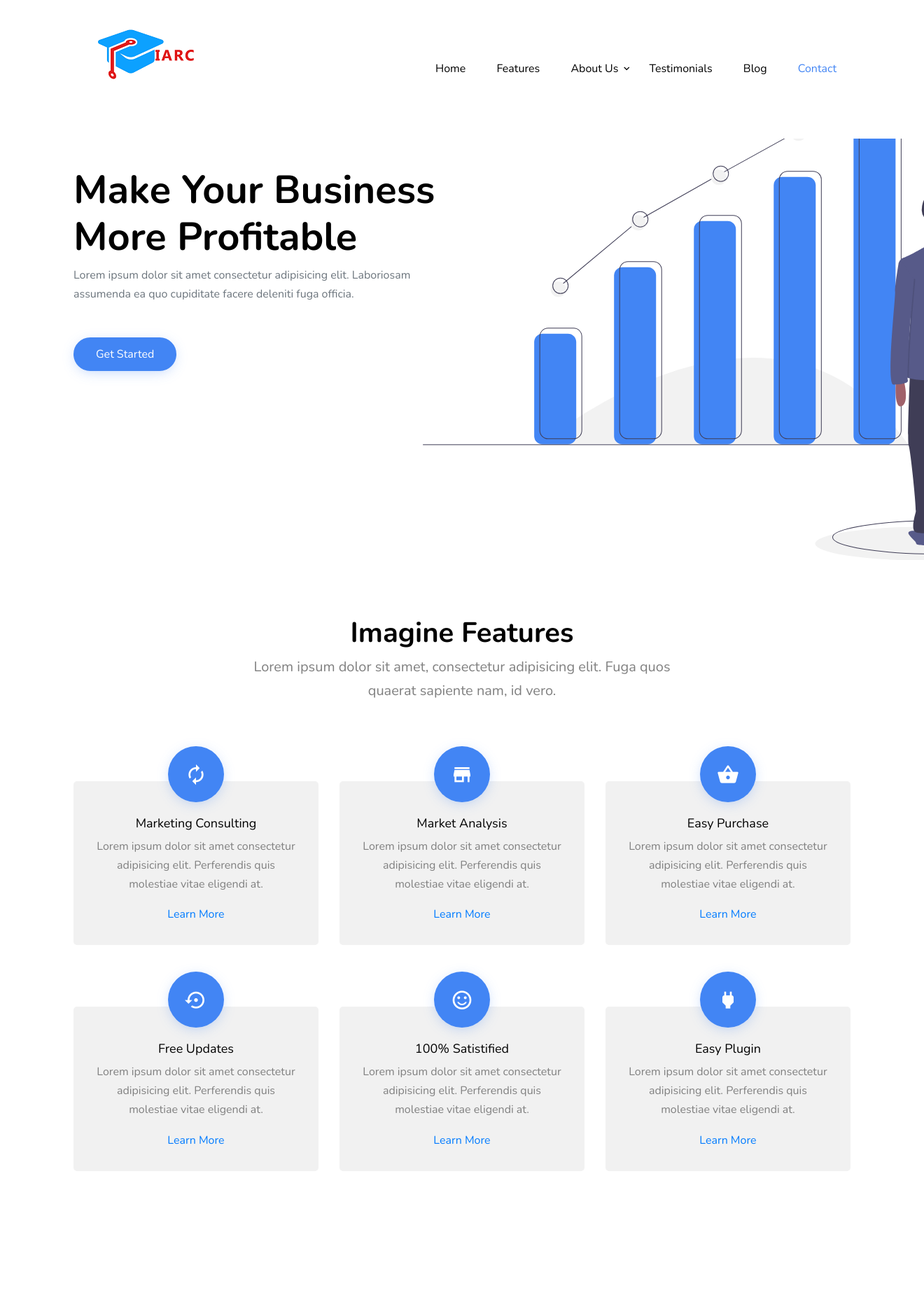
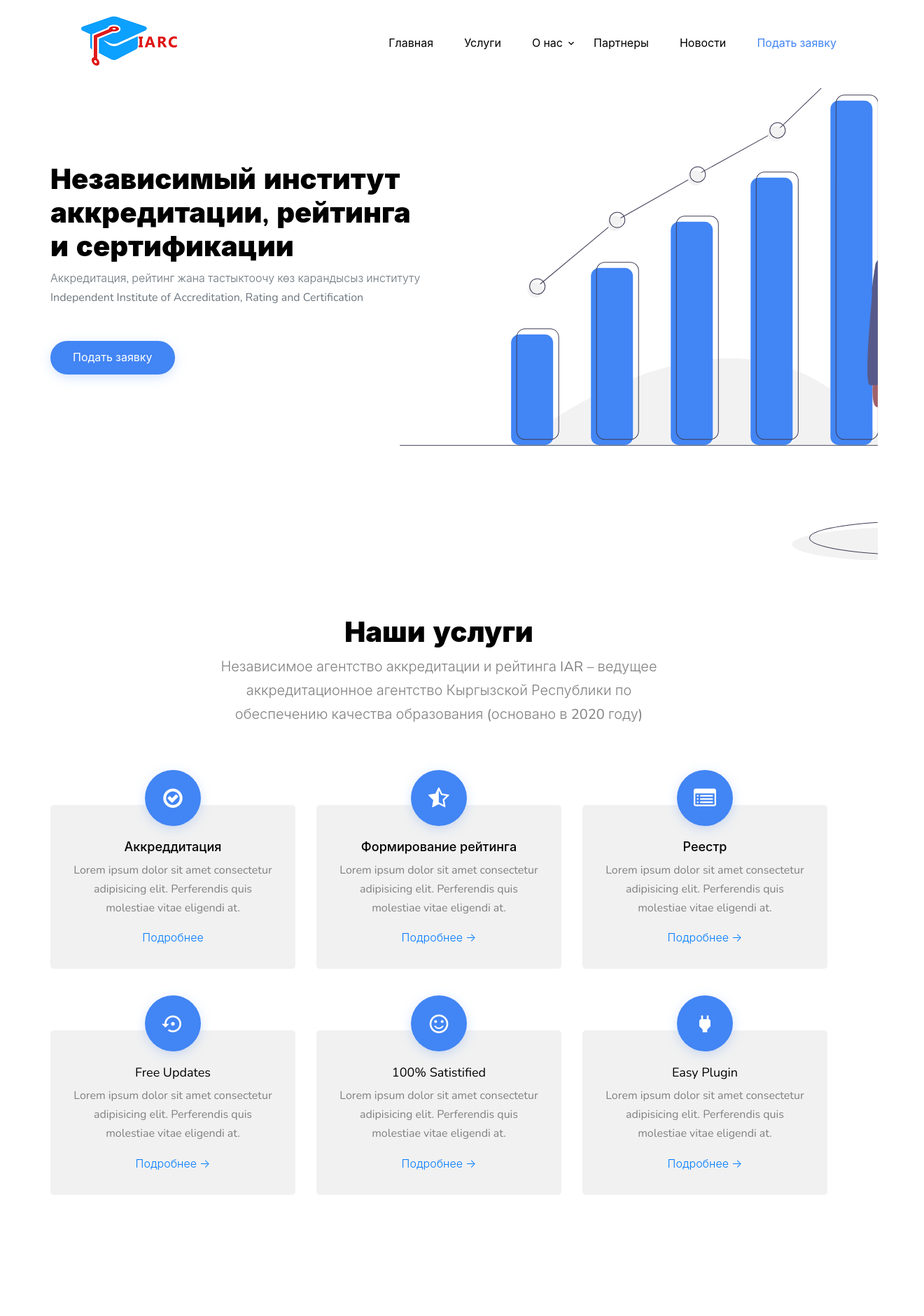
Before and after one commit to Nurlan1/ranking, a Django app: page / in a window 1320 px wide. Shown: the top 1880 px of the page at 70% size. Run offline with Django 3.2, Linux system fonts and the light colour scheme; some libraries are stand-ins or nearby versions; some web fonts are replaced.

Commit message:
index.html first commit

```diff
--- a/ranking/templates/index.html
+++ b/ranking/templates/index.html
@@ -1,11 +1,13 @@
 <!DOCTYPE html>
 <html lang="en">
   <head>
-    <title>imagine &mdash; Onepage Template by Colorlib</title>
+    {% load static %}
+    <title>IARC &mdash; </title>
+    <link rel="shortcut icon" href="{% static 'images/logo_title.png' %}" type="image/x-icon">
     <meta charset="utf-8">
     <meta name="viewport" content="width=device-width, initial-scale=1, shrink-to-fit=no">
     <link href="https://fonts.googleapis.com/css?family=Nunito:300,400,700" rel="stylesheet">
-    {% load static %}
+
     <link rel="stylesheet" href="{% static 'fonts/icomoon/style.css' %}">
 
     <link rel="stylesheet" href="{% static 'css/bootstrap.min.css' %}">
@@ -25,7 +27,7 @@
     <link rel="stylesheet" href="{% static 'css/style.css' %}">
 
   </head>
-  <body data-spy="scroll" data-target=".site-navbar-target" data-offset="300">
+  <body data-spy="scroll" data-target=".site-navbar-target" data-offset="300" style="width: 95%">
 
 
 <!--  <div id="overlayer"></div>-->
@@ -47,23 +49,23 @@
     </div>
 
 
-    <header class="site-navbar py-4 js-sticky-header site-navbar-target" role="banner">
+    <header class="site-navbar py-4 js-sticky-header site-navbar-target" role="banner" style="marging-bottom:30px; width: 100%">
 
       <div class="container">
         <div class="row align-items-center">
 
           <div class="col-6 col-md-3 col-xl-4  d-block">
-            <img src="{% static 'images/logo.png' %}" class="mb-0 site-logo"><a href="index.html" class="text-black h2 mb-0"> </a></img>
+            <img src="{% static 'images/logo.png' %}" class="mb-0 site-logo"><a href="index.html" class="text-black h2 mb-0" style="width:20px"> </a></img>
           </div>
 
           <div class="col-12 col-md-9 col-xl-8 main-menu">
             <nav class="site-navigation position-relative text-right" role="navigation">
 
               <ul class="site-menu main-menu js-clone-nav mr-auto d-none d-lg-block ml-0 pl-0">
-                <li><a href="#home-section" class="nav-link">Home</a></li>
-                <li><a href="#features-section" class="nav-link">Features</a></li>
+                <li><a href="#home-section" class="nav-link">Главная</a></li>
+                <li><a href="#features-section" class="nav-link">Услуги</a></li>
                 <li class="has-children">
-                  <a href="#about-section" class="nav-link">About Us</a>
+                  <a href="#about-section" class="nav-link">О нас</a>
                   <ul class="dropdown arrow-top">
                     <li><a href="#" target="_blank" class="nav-link"><span class="text-primary">More Free Templates</span></a></li>
                     <li><a href="#our-team-section" class="nav-link">Our Team</a></li>
@@ -77,9 +79,9 @@
                     </li>
                   </ul>
                 </li>
-                <li><a href="#testimonials-section" class="nav-link">Testimonials</a></li>
-                <li><a href="#blog-section" class="nav-link">Blog</a></li>
-                <li><a href="#contact-section" class="nav-link">Contact</a></li>
+                <li><a href="#testimonials-section" class="nav-link">Партнеры</a></li>
+                <li><a href="#blog-section" class="nav-link">Новости</a></li>
+                <li><a href="#contact-section" class="nav-link ">Подать заявку</a></li>
               </ul>
             </nav>
           </div>
@@ -103,10 +105,12 @@
 
             <div class="row mb-4" data-aos="fade-up" data-aos-delay="200">
               <div class="col-lg-6 mr-auto">
-                <h1>Make Your Business More Profitable</h1>
-                <p class="mb-5">Lorem ipsum dolor sit amet consectetur adipisicing elit. Laboriosam assumenda ea quo cupiditate facere deleniti fuga officia.</p>
+                <h2 class="section-title"">Независимый институт аккредитации, рейтинга и сертификации</h2>
+                <p class="mb-5">
+Аккредитация, рейтинг жана тастыктоочу көз карандысыз институту
+Independent Institute of Accreditation, Rating and Certification</p>
                 <div>
-                  <a href="#" class="btn btn-primary mr-2 mb-2">Get Started</a>
+                  <a href="#contact-section" class="btn btn-primary mr-2 mb-2">Подать заявку</a>
                 </div>
               </div>
 
@@ -123,8 +127,8 @@
       <div class="container">
         <div class="row mb-5 justify-content-center text-center"  data-aos="fade-up">
           <div class="col-7 text-center  mb-5">
-            <h2 class="section-title">Imagine Features</h2>
-            <p class="lead">Lorem ipsum dolor sit amet, consectetur adipisicing elit. Fuga quos quaerat sapiente nam, id vero.</p>
+            <h2 class="section-title">Наши услуги</h2>
+            <p class="lead">Независимое агентство аккредитации и рейтинга IAR – ведущее аккредитационное агентство Кыргызской Республики по обеспечению качества образования (основано в 2020 году)</p>
           </div>
         </div>
         <div class="row align-items-stretch">
@@ -132,12 +136,12 @@
 
             <div class="unit-4 d-block">
               <div class="unit-4-icon mb-3">
-                <span class="icon-wrap"><span class="text-primary icon-autorenew"></span></span>
+                <span class="icon-wrap"><span class="text-primary icon-check-circle-o"></span></span>
               </div>
               <div>
-                <h3>Marketing Consulting</h3>
+                <h3>Аккреддитация</h3>
                 <p>Lorem ipsum dolor sit amet consectetur adipisicing elit. Perferendis quis molestiae vitae eligendi at.</p>
-                <p><a href="#">Learn More</a></p>
+                <p><a href="#">Подробнее</a></p>
               </div>
             </div>
 
@@ -146,24 +150,24 @@
 
             <div class="unit-4 d-block">
               <div class="unit-4-icon mb-3">
-                <span class="icon-wrap"><span class="text-primary icon-store_mall_directory"></span></span>
+                <span class="icon-wrap"><span class="text-primary icon-star-half-full"></span></span>
               </div>
               <div>
-                <h3>Market Analysis</h3>
+                <h3>Формирование рейтинга</h3>
                 <p>Lorem ipsum dolor sit amet consectetur adipisicing elit. Perferendis quis molestiae vitae eligendi at.</p>
-                <p><a href="#">Learn More</a></p>
+                <p><a href="#">Подробнее →</a></p>
               </div>
             </div>
           </div>
           <div class="col-md-6 col-lg-4 mb-4 mb-lg-4" data-aos="fade-up"  data-aos-delay="200">
             <div class="unit-4 d-block">
               <div class="unit-4-icon mb-3">
-                <span class="icon-wrap"><span class="text-primary icon-shopping_basket"></span></span>
+                <span class="icon-wrap"><span class="text-primary icon-list-alt"></span></span>
               </div>
               <div>
-                <h3>Easy Purchase</h3>
+                <h3>Реестр</h3>
                 <p>Lorem ipsum dolor sit amet consectetur adipisicing elit. Perferendis quis molestiae vitae eligendi at.</p>
-                <p><a href="#">Learn More</a></p>
+                <p><a href="#">Подробнее →</a></p>
               </div>
             </div>
           </div>
@@ -177,7 +181,7 @@
               <div>
                 <h3>Free Updates</h3>
                 <p>Lorem ipsum dolor sit amet consectetur adipisicing elit. Perferendis quis molestiae vitae eligendi at.</p>
-                <p><a href="#">Learn More</a></p>
+                <p><a href="#">Подробнее →</a></p>
               </div>
             </div>
           </div>
@@ -190,7 +194,7 @@
               <div>
                 <h3>100% Satistified</h3>
                 <p>Lorem ipsum dolor sit amet consectetur adipisicing elit. Perferendis quis molestiae vitae eligendi at.</p>
-                <p><a href="#">Learn More</a></p>
+                <p><a href="#">Подробнее →</a></p>
               </div>
             </div>
 
@@ -205,7 +209,7 @@
               <div>
                 <h3>Easy Plugin</h3>
                 <p>Lorem ipsum dolor sit amet consectetur adipisicing elit. Perferendis quis molestiae vitae eligendi at.</p>
-                <p><a href="#">Learn More</a></p>
+                <p><a href="#">Подробнее →</a></p>
               </div>
             </div>
           </div>
@@ -319,7 +323,7 @@
       <div class="container">
         <div class="row mb-5">
           <div class="col-12 text-center">
-            <h2 class="section-title mb-3">About Us</h2>
+            <h2 class="section-title mb-3">О нас</h2>
           </div>
         </div>
         <div class="row mb-5">
@@ -327,14 +331,14 @@
             <img src="images/undraw_bookmarks_r6up.svg" alt="Image" class="img-fluid">
           </div>
           <div class="col-lg-5 ml-auto pl-lg-5">
-            <h2 class="text-black mb-4 h3 font-weight-bold">Our Mission</h2>
-            <p class="mb-4">Eos cumque optio dolores excepturi rerum temporibus magni recusandae eveniet, totam omnis consectetur maxime quibusdam expedita dolorem dolor nobis dicta labore quaerat esse magnam unde, aperiam delectus! At maiores, itaque.</p>
+            <h2 class="text-black mb-4 h3 font-weight-bold">Наша задача</h2>
+            <p class="mb-4">Независимое агентство аккредитации и рейтинга НААР/IAAR – ведущее международное аккредитационное агентство по обеспечению качества образования (основано в 2011 году)</p>
             <ul class="ul-check mb-5 list-unstyled success">
-              <li>Laborum enim quasi at modi</li>
-              <li>Ad at tempore</li>
-              <li>Labore quaerat esse</li>
+              <li>Аккредитация</li>
+              <li>Формирование рейтинга</li>
+              <li>Постмониторинг</li>
             </ul>
-            <p><a href="#" class="btn btn-primary">Learn More</a></p>
+            <p><a href="#" class="btn btn-primary">Подробнее...</a></p>
           </div>
         </div>
 
@@ -472,7 +476,7 @@
       <div class="container">
         <div class="row mb-5">
           <div class="col-12 text-center">
-            <h2 class="section-title mb-3">Testimonials</h2>
+            <h2 class="section-title mb-3">Партнеры</h2>
           </div>
         </div>
       </div>
@@ -544,7 +548,7 @@
       <div class="container">
         <div class="row mb-5">
           <div class="col-12 text-center">
-            <h2 class="section-title mb-3">Blog Posts</h2>
+            <h2 class="section-title mb-3">Новости</h2>
           </div>
         </div>
 
@@ -585,7 +589,7 @@
       <div class="container">
         <div class="row mb-5">
           <div class="col-12 text-center">
-            <h2 class="section-title mb-3 text-white">Contact Us</h2>
+            <h2 class="section-title mb-3 text-white">Оставьте заявку</h2>
           </div>
         </div>
         <div class="row justify-content-center">
@@ -595,45 +599,46 @@
 
             <form action="#" class="p-5 bg-white">
 
-              <h2 class="h4 text-black mb-5">Contact Form</h2>
+              <h2 class="h4 text-black mb-5">Форма заявки</h2>
 
               <div class="row form-group">
+                <div class="col-md-6">
+                  <label class="text-black" for="lname">Фамилия</label>
+                  <input type="text" id="lname" class="form-control rounded-0">
+                </div>
                 <div class="col-md-6 mb-3 mb-md-0">
-                  <label class="text-black" for="fname">First Name</label>
+
+                  <label class="text-black" for="fname">Имя</label>
                   <input type="text" id="fname" class="form-control rounded-0">
-                </div>
-                <div class="col-md-6">
-                  <label class="text-black" for="lname">Last Name</label>
-                  <input type="text" id="lname" class="form-control rounded-0">
                 </div>
               </div>
 
               <div class="row form-group">
 
                 <div class="col-md-12">
-                  <label class="text-black" for="email">Email</label>
-                  <input type="email" id="email" class="form-control rounded-0">
+                  <label class="text-black" for="email">Эл.адрес</label>
+                  <input type="email" id="email" class="form-control rounded-0" placeholder="example@mail.com">
                 </div>
               </div>
 
               <div class="row form-group">
 
                 <div class="col-md-12">
-                  <label class="text-black" for="subject">Subject</label>
-                  <input type="subject" id="subject" class="form-control rounded-0">
+                  <label class="text-black" for="subject">Предмет</label>
+                  <input type="subject" id="subject" class="form-control rounded-0"  >
                 </div>
               </div>
 
               <div class="row form-group">
                 <div class="col-md-12">
-                  <label class="text-black" for="message">Message</label>
-                  <textarea name="message" id="message" cols="30" rows="7" class="form-control rounded-0" placeholder="Leave your message here..."></textarea>
+                  <label class="text-black" for="message">Текст</label>
+                  <textarea name="message" id="message" cols="30" rows="7" class="form-control rounded-0" placeholder="Ваше текст"></textarea>
                 </div>
               </div>
 
               <div class="row form-group">
                 <div class="col-md-12">
-                  <input type="submit" value="Send Message" class="btn btn-primary mr-2 mb-2">
+                  <input type="submit" value="Подтвердить" class="btn btn-primary mr-2 mb-2">
                 </div>
               </div>
 
@@ -647,9 +652,17 @@
     </div>
 
     <div class="footer py-5 text-center">
-      <div class="container">
-        <div class="row mb-5">
-          <div class="col-12">
+      <div class="container"style="display: inline-flex; align-content: space-between"  >
+
+      <p>
+        Контакты:
+                <br>Адрес: Кыргызская Республика, г. Бишкек,
+                <br> ул. Курманжан Датка, 207.
+				<br>E-mail: <a class="mail" href="mailto:iarc.institute@gmail.com"> iarc.institute@gmail.com </a>
+				<br>Тел: <a href="tel:+996551779422">+996551779422</a>
+			</p>
+        <div class="row mb-5" style="margin: 0 auto; padding-top: 50px">
+          <div class="col-12" >
             <p class="mb-0">
               <a href="#" class="p-3"><span class="icon-facebook"></span></a>
               <a href="#" class="p-3"><span class="icon-twitter"></span></a>
@@ -659,16 +672,21 @@
             </p>
           </div>
         </div>
-        <div class="row">
-          <div class="col-md-12">
+
+        <iframe  src="https://www.google.com/maps/embed?pb=!1m18!1m12!1m3!1d2922.398516605417!2d74.62976191547376!3d42.90663557915391!2m3!1f0!2f0!3f0!3m2!1i1024!2i768!4f13.1!3m3!1m2!1s0x389eb8292e059ef9%3A0x9b0d0398504f0798!2zMjA3INGD0LsuINCa0YPRgNC80LDQvdC20LDQvSDQlNCw0YLQutCwLCDQkdC40YjQutC10Lo!5e0!3m2!1sru!2skg!4v1586507291627!5m2!1sru!2skg" width="250" height="170" frameborder="0" style="border-color: #0d95e8; border-width :px; border-radius: 20%; " allowfullscreen="" aria-hidden="false" tabindex="0"></iframe>
+
+      </div>
+      <div class="row" >
+      <div class="col-md-12">
             <p class="mb-0">
+
             <!-- Link back to Colorlib can't be removed. Template is licensed under CC BY 3.0. -->
-            Copyright &copy;<script>document.write(new Date().getFullYear());</script> All rights reserved | This template is made with <i class="icon-heart text-danger" aria-hidden="true"></i> by <a href="https://colorlib.com" target="_blank" >Colorlib</a>
-            <!-- Link back to Colorlib can't be removed. Template is licensed under CC BY 3.0. -->
+              Copyright &copy;<script>document.write(new Date().getFullYear());</script> All rights reserved |  <i class="icon-heart text-danger" aria-hidden="true"></i> by <a style="visibility: hidden" href="https://colorlib.com" target="_blank" >Colorlib</a>
+              <!-- Link back to Colorlib can't be removed. Template is licensed under CC BY 3.0. -->
             </p>
+
           </div>
-        </div>
-      </div>
+    </div>
     </div>
   </div> <!-- .site-wrap -->
 
@@ -687,5 +705,6 @@
 
   <script src="{% static 'js/main.js' %}"></script>
 
+
   </body>
 </html>
```
Also changed, not shown: ranking/static/images/logo.png, ranking/static/images/logo_title.png (added).
